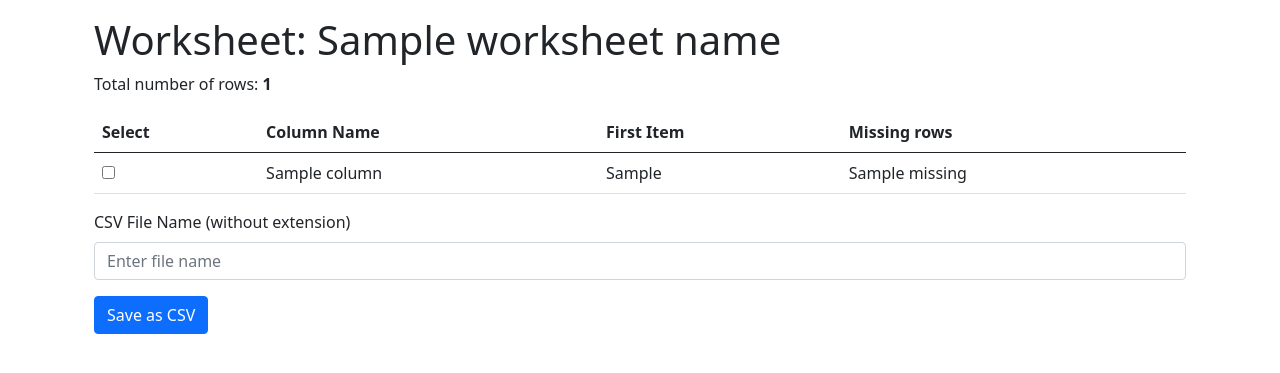
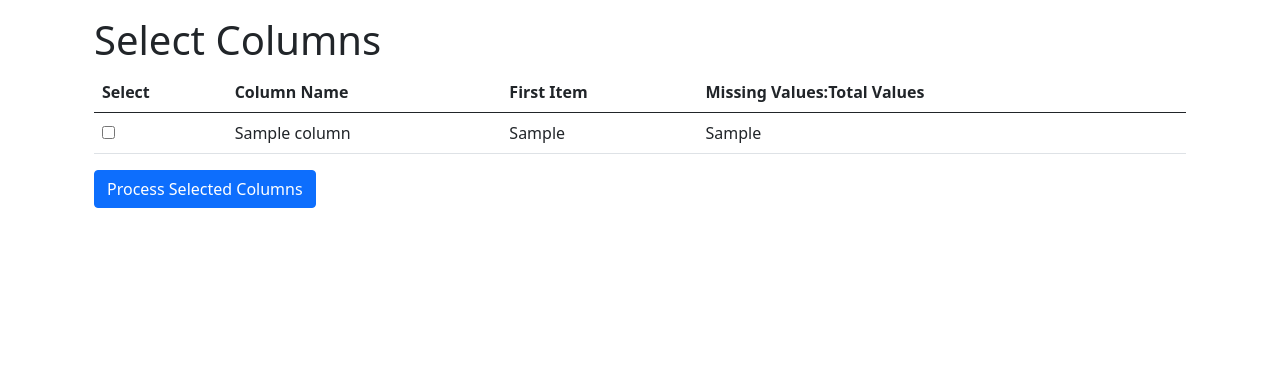
Before and after one commit to johnmarquess/NLP-Application, a Flask app: template app/templates/view_worksheet.html in a window 1280 px wide. Shown: the part 56-429 px from the top of the page. Run offline with Flask 3, Linux system fonts and the light colour scheme; the template is opened without the code that fills it: most values are stand-ins (such as "Sample title", 1, 10 or a date in 2020).

Commit message:
Update app base title and UI strings for clarity
The commit refreshes the base title in 'base.html' to 'NLP Modeling Tool' for better relevance to the application's purpose, and also updates link and button texts in 'view_worksheet.html' and 'view_file_contents.html' for clarity. Missing values representation is changed to a ratio in 'view_worksheet.html', and the sample size for file contents view is now reduced to 5 rows for better manageability. The unnecessary CSV file name user input section has been removed from 'view_worksheet.html' as the processed_file_name has been standardized. Changes in 'routes.py' reflect the corresponding updates in the templates as well as optimize the file processing flow. This commit aligns the app UI better with the added excel support and the enhanced data processing workflow.

```diff
--- a/app/templates/base.html
+++ b/app/templates/base.html
@@ -3,7 +3,7 @@
 <head>
     <meta charset="UTF-8">
     <meta name="viewport" content="width=device-width, initial-scale=1.0">
-    <title>{% block title %}My Flask App{% endblock %}</title>
+    <title>{% block title %}NLP Modeling Tool{% endblock %}</title>
     <!-- Bootstrap CSS -->
     <link href="https://cdn.jsdelivr.net/npm/bootstrap@5.0.2/dist/css/bootstrap.min.css" rel="stylesheet"
           integrity="sha384-EVSTQN3/azprG1Anm3QDgpJLIm9Nao0Yz1ztcQTwFspd3yD65VohhpuuCOmLASjC" crossorigin="anonymous">
@@ -12,8 +12,9 @@
 <header>
     <nav class="navbar navbar-expand-lg navbar-light bg-light">
         <div class="container-fluid">
-{#            <a class="navbar-brand" href="{{ url_for('index') }}">My Flask App</a>#}
-            <button class="navbar-toggler" type="button" data-bs-toggle="collapse" data-bs-target="#navbarNav" aria-controls="navbarNav" aria-expanded="false" aria-label="Toggle navigation">
+            {#            <a class="navbar-brand" href="{{ url_for('index') }}">My Flask App</a>#}
+            <button class="navbar-toggler" type="button" data-bs-toggle="collapse" data-bs-target="#navbarNav"
+                    aria-controls="navbarNav" aria-expanded="false" aria-label="Toggle navigation">
                 <span class="navbar-toggler-icon"></span>
             </button>
             <div class="collapse navbar-collapse" id="navbarNav">
--- a/app/templates/view_file_contents.html
+++ b/app/templates/view_file_contents.html
@@ -4,7 +4,7 @@
     <div class="container mt-3">
         <h1>File Contents</h1>
         <p><strong>File Name:</strong> {{ file_name }}</p>
-        <p>This is a random sample of 10 rows from a total of <strong>{{ total_rows }}</strong> in the dataset.</p>
+        <p>This is a random sample of 5 rows from a total of <strong>{{ total_rows }}</strong> in the dataset.</p>
 
         <table class="table">
             <thead>
--- a/app/templates/view_worksheet.html
+++ b/app/templates/view_worksheet.html
@@ -2,11 +2,9 @@
 
 {% block content %}
     <div class="container mt-3">
-        <h1>Worksheet: {{ worksheet_name }}</h1>
-        <p>Total number of rows: <strong>{{ total_values }}</strong></p>
+        <h1>Select Columns</h1>
         <form action="{{ url_for('process_selected_columns') }}" method="post">
             <input type="hidden" name="selected_file" value="{{ selected_file }}">
-            <input type="hidden" name="selected_worksheet" value="{{ worksheet_name }}">
 
             <table class="table">
                 <thead>
@@ -14,7 +12,7 @@
                     <th>Select</th>
                     <th>Column Name</th>
                     <th>First Item</th>
-                    <th>Missing rows</th>
+                    <th>Missing Values:Total Values</th>
                 </tr>
                 </thead>
                 <tbody>
@@ -25,18 +23,12 @@
                         </td>
                         <td>{{ column.name }}</td>
                         <td>{{ column.first_item }}</td>
-                        <td>{{ column.missing }}</td>
+                        <td>{{ column.missing_ratio }}</td>
                     </tr>
                 {% endfor %}
                 </tbody>
             </table>
-            <div class="mb-3">
-                <label for="csvFileName" class="form-label">CSV File Name (without extension)</label>
-                <input type="text" class="form-control" id="csvFileName" name="csv_file_name"
-                       placeholder="Enter file name">
-            </div>
-
-            <button type="submit" class="btn btn-primary">Save as CSV</button>
+            <button type="submit" class="btn btn-primary">Process Selected Columns</button>
         </form>
     </div>
 {% endblock %}
```
Also changed, not shown: app/routes.py (+34 -33 lines).
